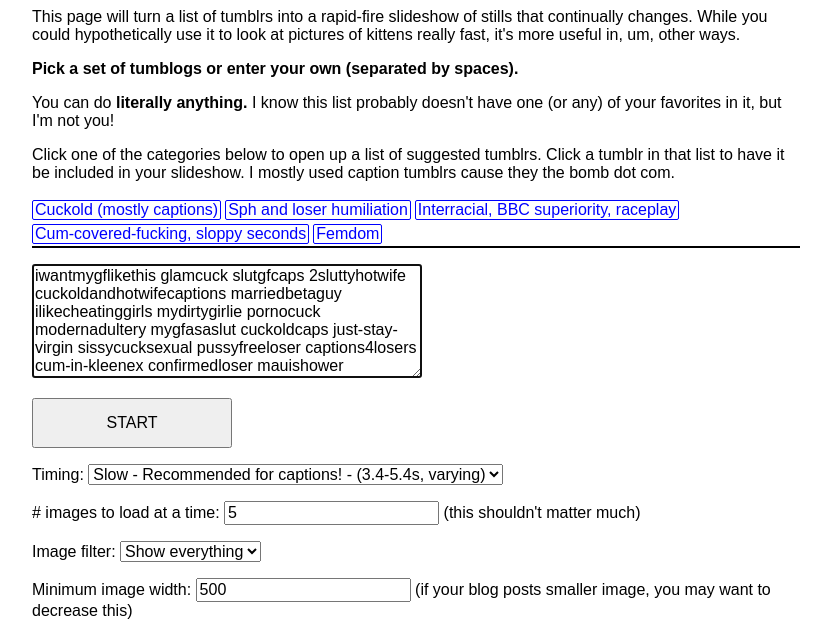
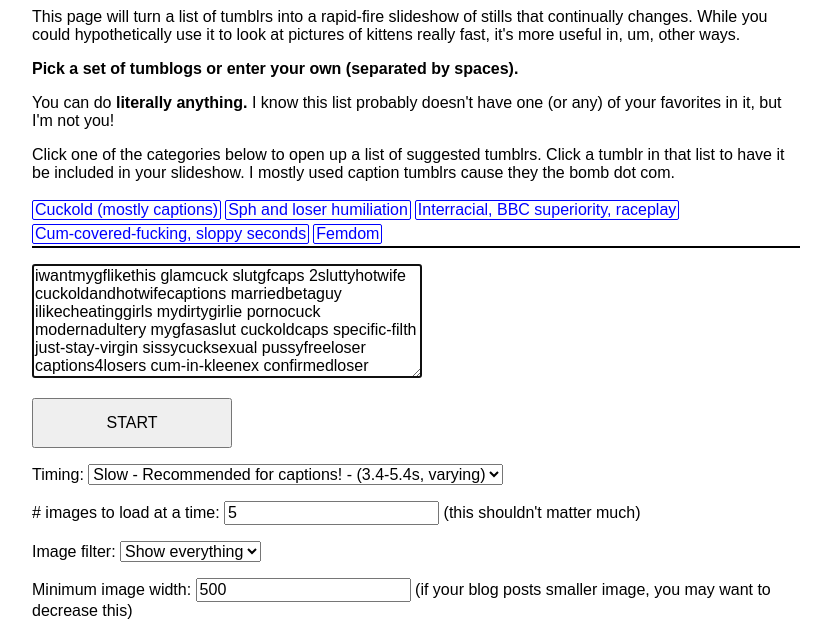
Before and after one commit to gooninatorforker/mygooninatorfork, a website built with webpack: page gooninator/index.html in a window 1280 px wide. Shown: the part 157-790 px from the top of the page, without its empty margins (224-1040 px from the left). Built offline with nearby package versions, Linux system fonts and the light colour scheme.

Commit message:
Update index.html

```diff
--- a/gooninator/index.html
+++ b/gooninator/index.html
@@ -29,7 +29,7 @@
 
     <form action="gooninate.html" method="get">
       <p>
-      <textarea type="text" rows="6" name="tumblrs" autocorrect="off" spellcheck="false" id="tumblrs" placeholder="TUMBLRS GO HERE">iwantmygflikethis glamcuck slutgfcaps 2sluttyhotwife cuckoldandhotwifecaptions marriedbetaguy ilikecheatinggirls mydirtygirlie pornocuck modernadultery mygfasaslut cuckoldcaps just-stay-virgin sissycucksexual pussyfreeloser captions4losers cum-in-kleenex confirmedloser mauishower whitesarethepast allaboutsize blackcocktakeover blackmydaughter3 breed-better dorisconquered bbcwhitewives69 breedthatwhitepussy breedingblackistheanswer cumcoveredfucking fuckyeahfriendlyfire
+      <textarea type="text" rows="6" name="tumblrs" autocorrect="off" spellcheck="false" id="tumblrs" placeholder="TUMBLRS GO HERE">iwantmygflikethis glamcuck slutgfcaps 2sluttyhotwife cuckoldandhotwifecaptions marriedbetaguy ilikecheatinggirls mydirtygirlie pornocuck modernadultery mygfasaslut cuckoldcaps specific-filth just-stay-virgin sissycucksexual pussyfreeloser captions4losers cum-in-kleenex confirmedloser mauishower whitesarethepast allaboutsize blackcocktakeover blackmydaughter3 breed-better dorisconquered bbcwhitewives69 breedthatwhitepussy breedingblackistheanswer cumcoveredfucking fuckyeahfriendlyfire
       </textarea>
 
       <p>
```
